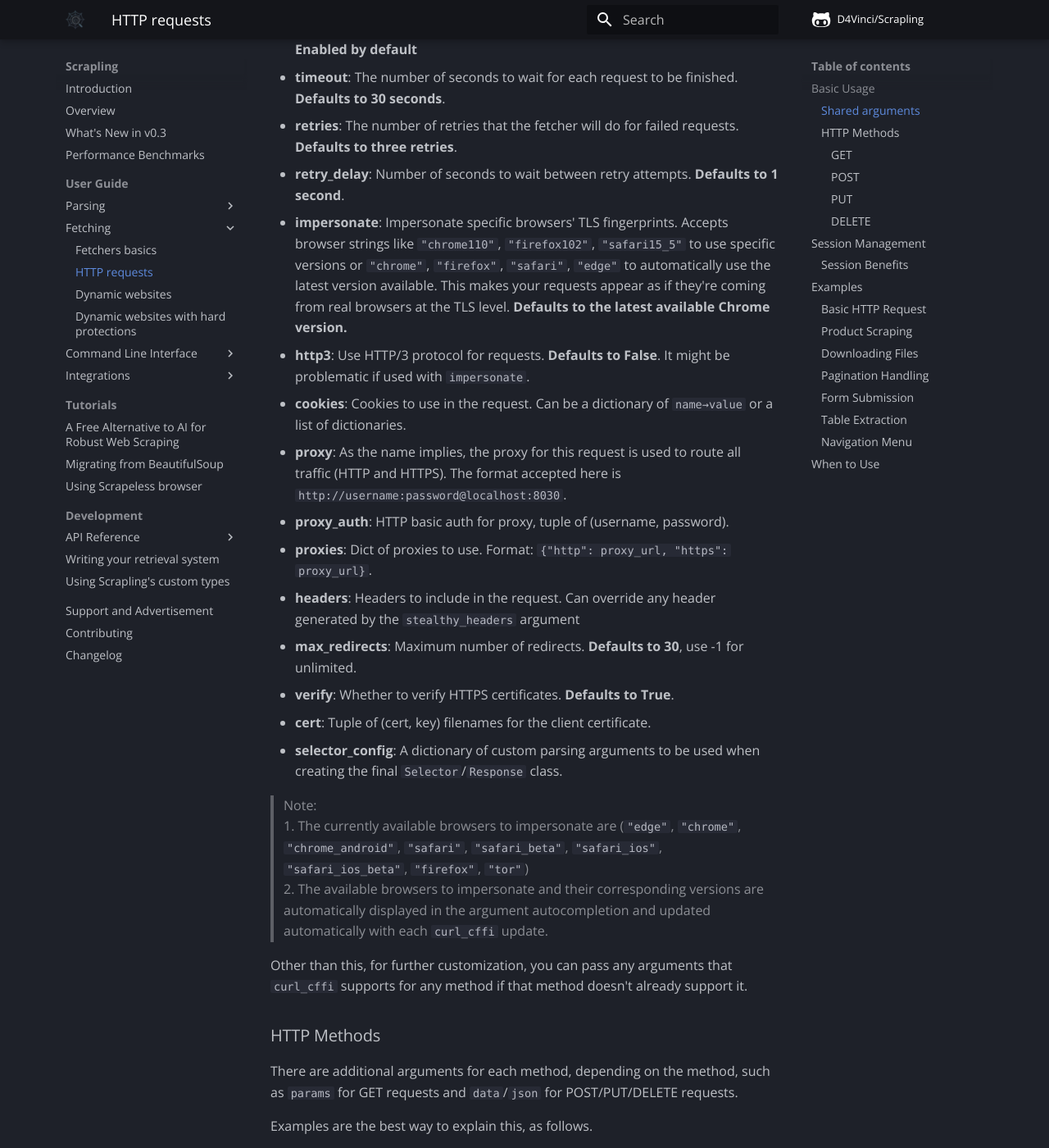
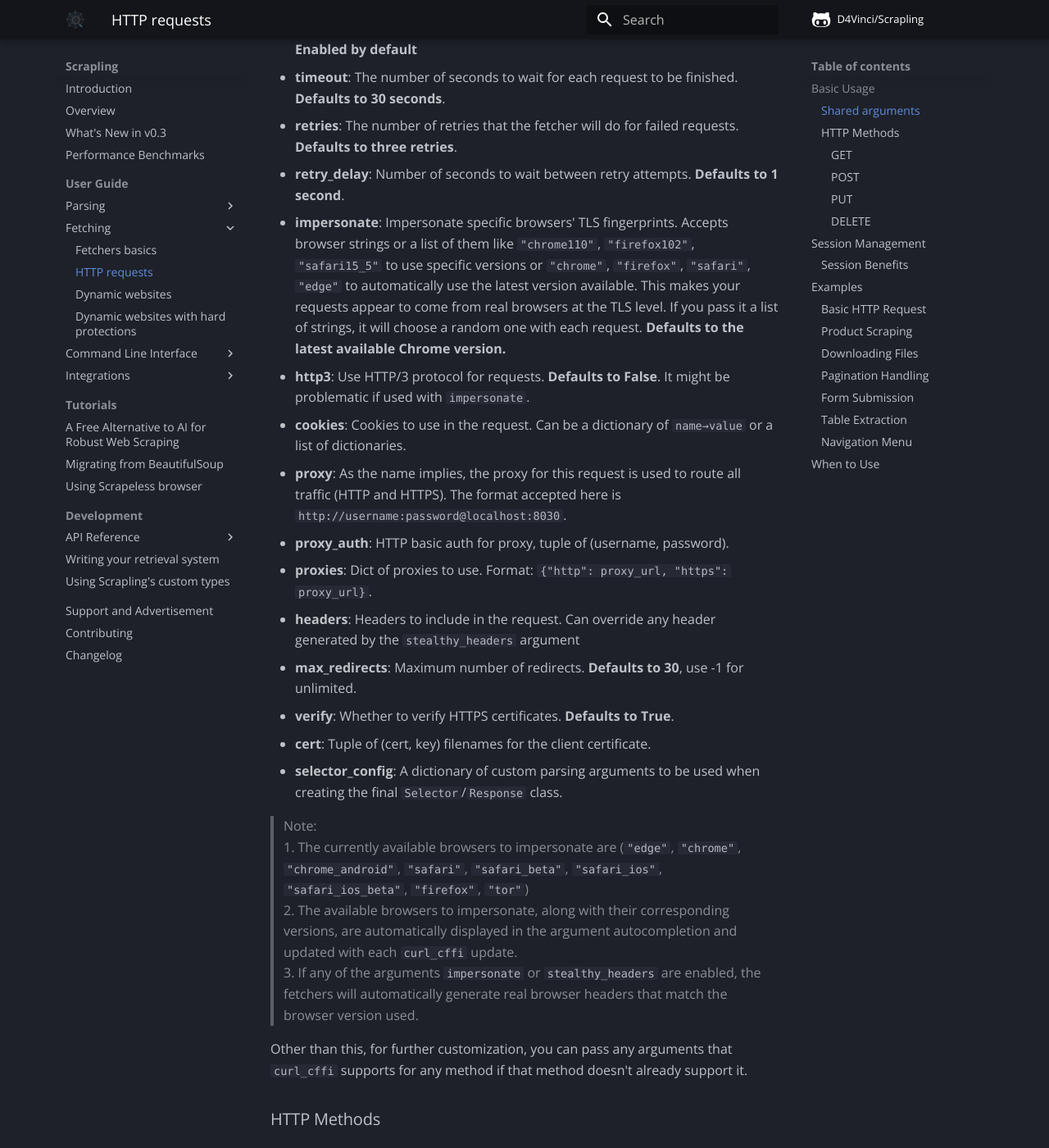
Before and after one commit to malik-aliyev-94/Scrapling, an MkDocs documentation site: the page built from docs/fetching/static.md, in a window 1280 px wide and 1400 px high, scrolled down 913 px. Shown: the whole window at 82% size. Built offline with MkDocs 1.6.1 and Material for MkDocs 9.7.7, drawn with Linux system fonts in a browser that asks for light colours; some web fonts are replaced; comment, search, counter and statistics services are not loaded; some of the changed text lies outside the part shown.

Commit message:
docs: update requests page

```diff
--- a/docs/fetching/static.md
+++ b/docs/fetching/static.md
@@ -25,7 +25,7 @@
 - **timeout**: The number of seconds to wait for each request to be finished. **Defaults to 30 seconds**.
 - **retries**: The number of retries that the fetcher will do for failed requests. **Defaults to three retries**.
 - **retry_delay**: Number of seconds to wait between retry attempts. **Defaults to 1 second**.
-- **impersonate**: Impersonate specific browsers' TLS fingerprints. Accepts browser strings like `"chrome110"`, `"firefox102"`, `"safari15_5"` to use specific versions or `"chrome"`, `"firefox"`, `"safari"`, `"edge"` to automatically use the latest version available. This makes your requests appear as if they're coming from real browsers at the TLS level. **Defaults to the latest available Chrome version.**
+- **impersonate**: Impersonate specific browsers' TLS fingerprints. Accepts browser strings or a list of them like `"chrome110"`, `"firefox102"`, `"safari15_5"` to use specific versions or `"chrome"`, `"firefox"`, `"safari"`, `"edge"` to automatically use the latest version available. This makes your requests appear to come from real browsers at the TLS level. If you pass it a list of strings, it will choose a random one with each request. **Defaults to the latest available Chrome version.**
 - **http3**: Use HTTP/3 protocol for requests. **Defaults to False**. It might be problematic if used with `impersonate`.
 - **cookies**: Cookies to use in the request. Can be a dictionary of `name→value` or a list of dictionaries.
 - **proxy**: As the name implies, the proxy for this request is used to route all traffic (HTTP and HTTPS). The format accepted here is `http://username:password@localhost:8030`.
@@ -39,14 +39,15 @@
 
 > Note: <br/>
 > 1. The currently available browsers to impersonate are (`"edge"`, `"chrome"`, `"chrome_android"`, `"safari"`, `"safari_beta"`, `"safari_ios"`, `"safari_ios_beta"`, `"firefox"`, `"tor"`)<br/>
-> 2. The available browsers to impersonate and their corresponding versions are automatically displayed in the argument autocompletion and updated automatically with each `curl_cffi` update.
+> 2. The available browsers to impersonate, along with their corresponding versions, are automatically displayed in the argument autocompletion and updated with each `curl_cffi` update.<br/>
+> 3. If any of the arguments `impersonate` or `stealthy_headers` are enabled, the fetchers will automatically generate real browser headers that match the browser version used.
 
 Other than this, for further customization, you can pass any arguments that `curl_cffi` supports for any method if that method doesn't already support it.
 
 ### HTTP Methods
 There are additional arguments for each method, depending on the method, such as `params` for GET requests and `data`/`json` for POST/PUT/DELETE requests.
 
-Examples are the best way to explain this, as follows.
+Examples are the best way to explain this:
 
 > Hence: `OPTIONS` and `HEAD` methods are not supported.
 #### GET
@@ -166,7 +167,7 @@
 
 ## Session Management
 
-For making multiple requests with the same configuration, use the `FetcherSession` class. It can be used in both synchronous and asynchronous code without issue; the class detects and changes the session type automatically without requiring a different import.
+For making multiple requests with the same configuration, use the `FetcherSession` class. It can be used in both synchronous and asynchronous code without issue; the class automatically detects and changes the session type, without requiring a different import.
 
 The `FetcherSession` class can accept nearly all the arguments that the methods can take, which enables you to specify a config for the entire session and later choose a different config for one of the requests effortlessly, as you will see in the following examples.
 
@@ -181,7 +182,7 @@
     timeout=30,
     retries=3
 ) as session:
-    # Make multiple requests with the same settings
+    # Make multiple requests with the same settings and the same cookies
     page1 = session.get('https://scrapling.requestcatcher.com/get')
     page2 = session.post('https://scrapling.requestcatcher.com/post', data={'key': 'value'})
     page3 = session.get('https://api.github.com/events')
```
